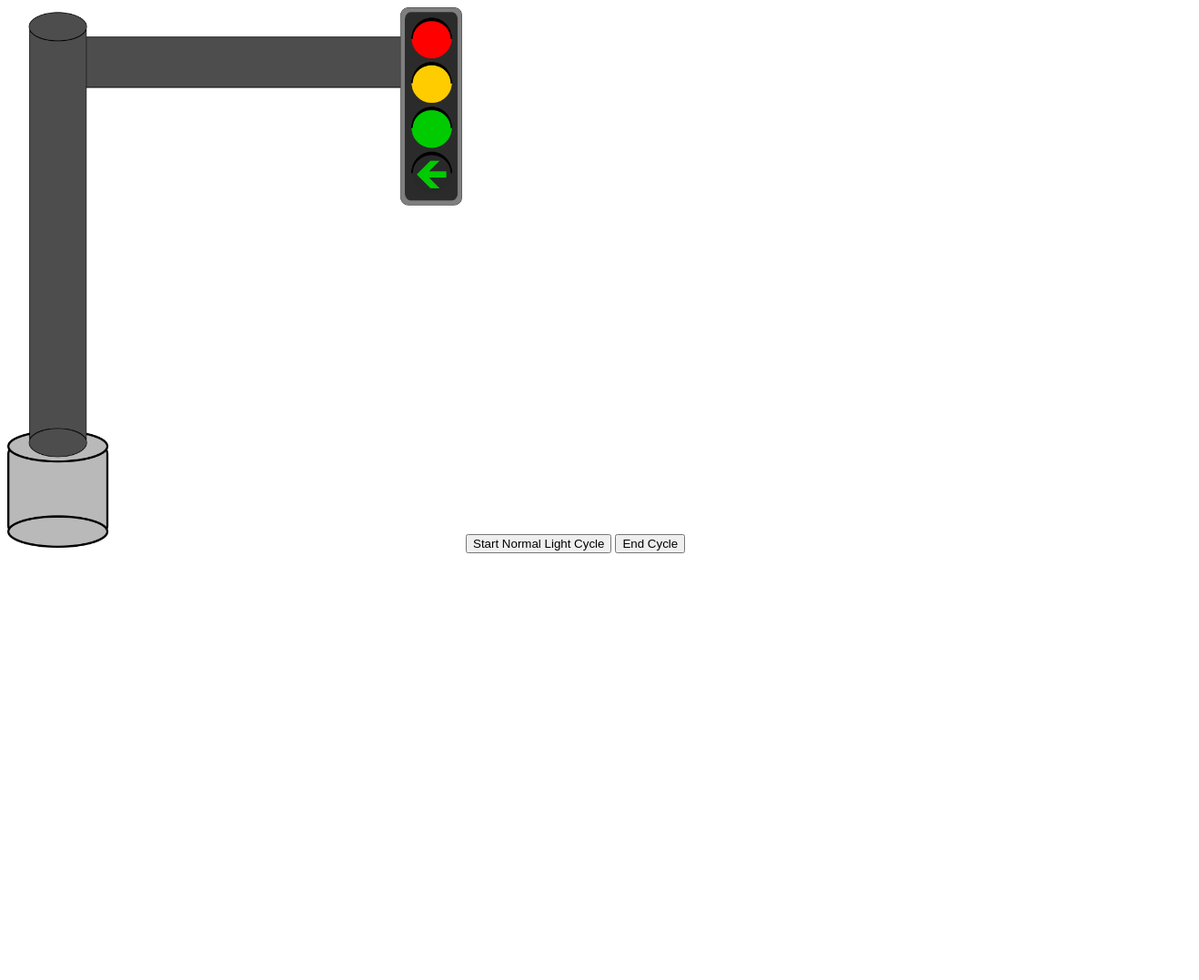
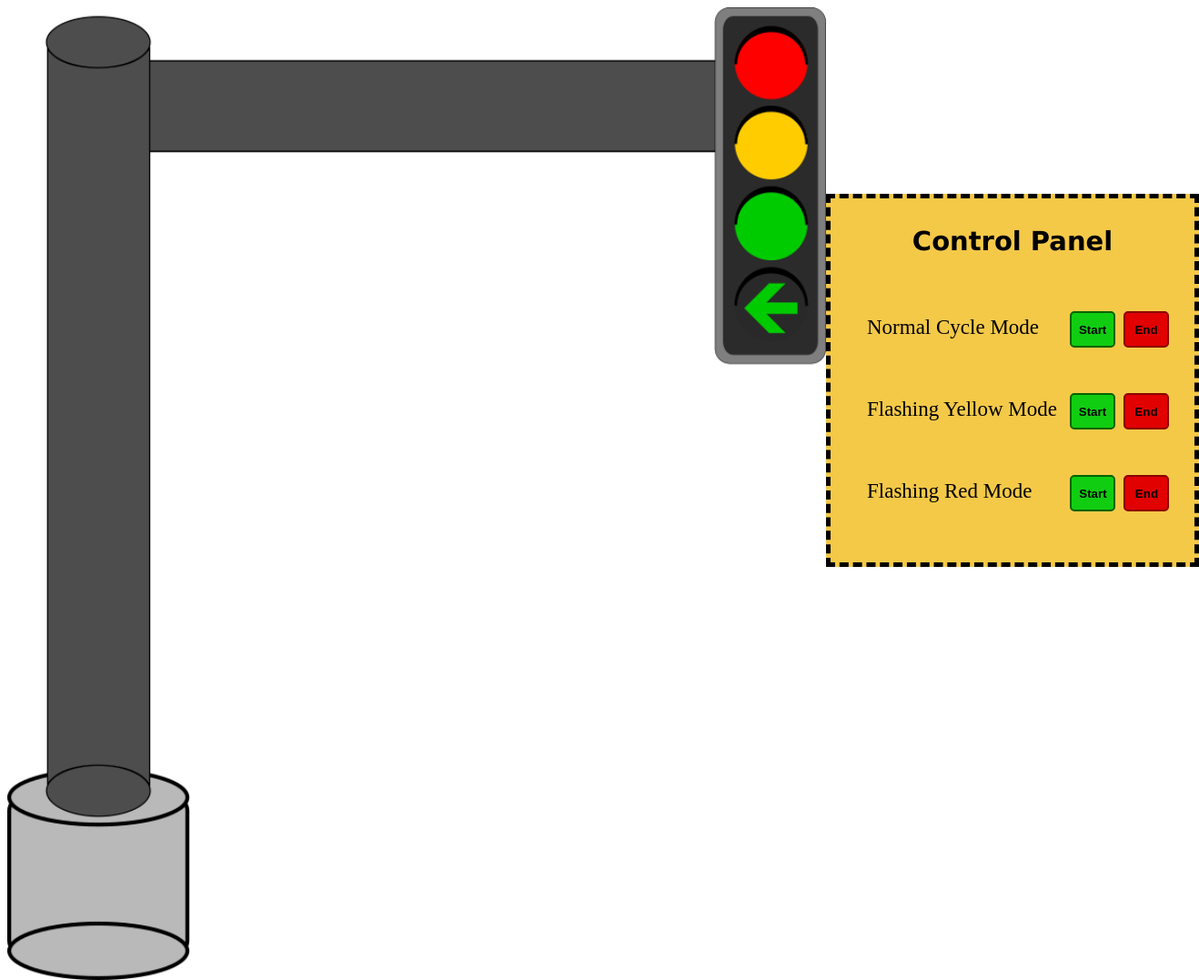
Before and after one commit to anthonylatorre764/Traffic-Light-Project, a plain HTML site: page index.html in a window 1280 px wide. Shown: the whole page at 91% size, 1318 px wide, since content can reach past the window. Before the commit the page ends 800 px from the top, so only its background shows below. Drawn offline with Linux system fonts and the light colour scheme.

Commit message:
Added Styling, flashYellow and flashRed functions

```diff
--- a/index.html
+++ b/index.html
@@ -7,13 +7,34 @@
         <title>Traffic Light</title>
 
         <link rel="stylesheet" href="styles.css">
+        <script src="https://kit.fontawesome.com/f4860d9245.js" crossorigin="anonymous"></script>
     </head>
     <body>
         <img id="trafficLight" src="images/traffic_light_phases/all_lights_on.png"
         alt="a traffic light">
 
-        <button type="button" onclick="startCycle()">Start Normal Light Cycle</button>
-        <button type="button" onclick="endCycle()">End Cycle</button>
+
+        <div id="controlPanel">
+            <h3 id="controlPanelTitle">Control Panel</h3>
+            <div class="modeContainer">
+                <div class="onLight"></div>
+                <span class="modeName">Normal Cycle Mode</span>
+                <button id="normalStart" class="startBtn" type="button" onclick="startCycle()">Start</button>
+                <button class="stopBtn" type="button" onclick="endCycle()">End</button>
+            </div>
+            <div class="modeContainer">
+                <div class="onLight"></div>
+                <span class="modeName">Flashing Yellow Mode</span>
+                <button id="yellowStart" class="startBtn" type="button" onclick="flashYellow()">Start</button>
+                <button class="stopBtn" type="button" onclick="endCycle()">End</button>
+            </div>
+            <div class="modeContainer">
+                <div class="onLight"></div>
+                <span class="modeName">Flashing Red Mode</span>
+                <button id="redStart" class="startBtn" type="button" onclick="flashRed()">Start</button>
+                <button class="stopBtn" type="button" onclick="endCycle()">End</button>
+            </div>
+        </div>
 
         <script src="script.js"></script>
     </body>
--- a/script.js
+++ b/script.js
@@ -39,3 +39,34 @@ function endCycle() {
     clearInterval(intervalId);
     intervalId = null;
 }
+
+
+
+function flashYellow() {
+    console.log("The light is flashing yellow now.")
+    if (!intervalId) {
+        intervalId = setInterval(() => {
+
+            document.getElementById("trafficLight").src=lightColors[3];
+
+            setTimeout(() => {
+                document.getElementById("trafficLight").src="./images/traffic_light_phases/all_lights_off.png";
+            }, 900);
+        }, 1800);
+    }
+}
+
+
+function flashRed() {
+    console.log("The light is flashing red now.")
+    if (!intervalId) {
+        intervalId = setInterval(() => {
+
+            document.getElementById("trafficLight").src=lightColors[4];
+
+            setTimeout(() => {
+                document.getElementById("trafficLight").src="./images/traffic_light_phases/all_lights_off.png";
+            }, 900);
+        }, 1800);
+    }
+}
--- a/styles.css
+++ b/styles.css
@@ -1,3 +1,82 @@
-img {
-    width: 500px;
+body {
+    display: grid;
+    grid-template-columns: 1fr 1fr;
 }
+
+
+#trafficLight {
+    width: 900px;
+}
+
+
+#controlPanel {
+    background-color: #f2bb17c9;
+    border: dashed black 5px;
+    display: flex;
+    flex-direction: column;
+    align-items: flex-start;
+    width: 400px;
+    height: 400px;
+    text-align: center;
+    margin: 50% auto;
+}
+
+
+#controlPanelTitle {
+    font-family: Verdana, Geneva, Tahoma, sans-serif;
+    font-size: 29px;
+    margin: 30px auto;
+}
+
+
+.modeContainer {
+    margin: 30px 0 20px 40px;
+}
+
+.modeName {
+    font-size: 23px;
+}
+
+
+.startBtn {
+    background-color: rgb(17, 205, 17);
+    border: 2px solid darkgreen;
+    border-radius: 5px;
+    height: 40px;
+    width: 50px;
+    font-weight: bold;
+}
+
+.startBtn:hover {
+    background-color: green;
+}
+
+
+
+#normalStart {
+    margin-left: 30px;
+}
+
+#yellowStart {
+    margin-left: 10px;
+}
+
+#redStart {
+    margin-left: 38px;
+}
+
+
+
+.stopBtn {
+    background-color: rgb(225, 1, 1);
+    border: 2px solid darkred;
+    border-radius: 5px;
+    height: 40px;
+    width: 50px;
+    margin-left: 5px;
+    font-weight: bold;
+}
+
+.stopBtn:hover {
+    background-color: red;
+}
```
Also changed, not shown: images/traffic_light_phases/all_lights_off.png (added).
